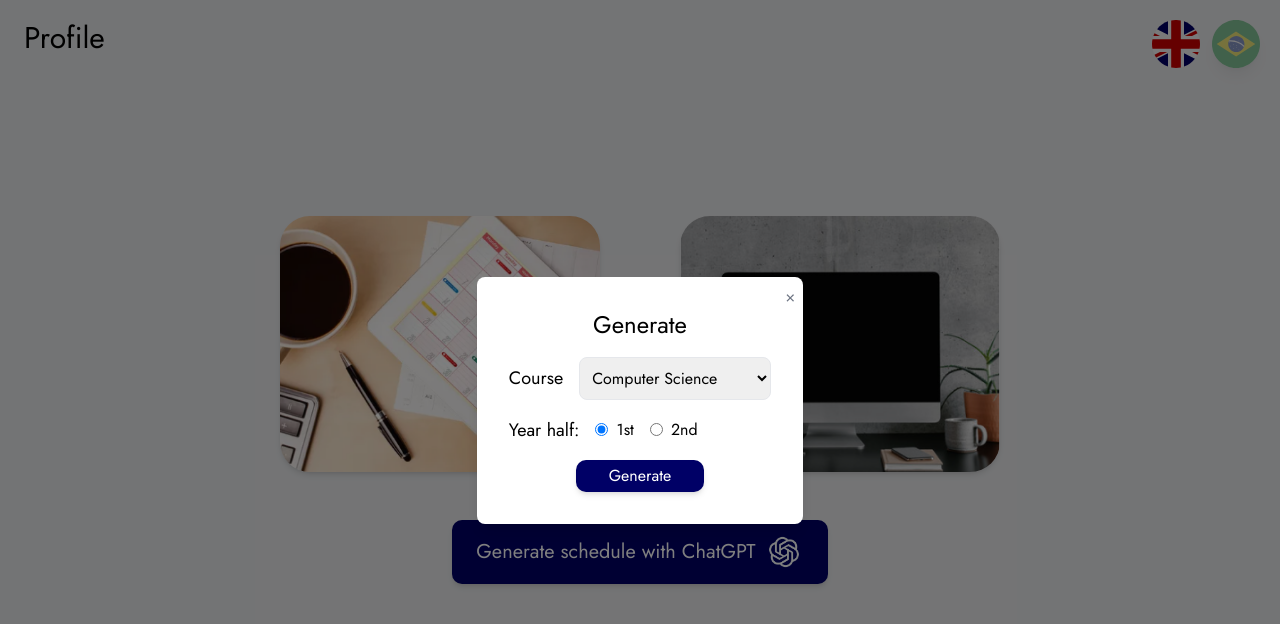
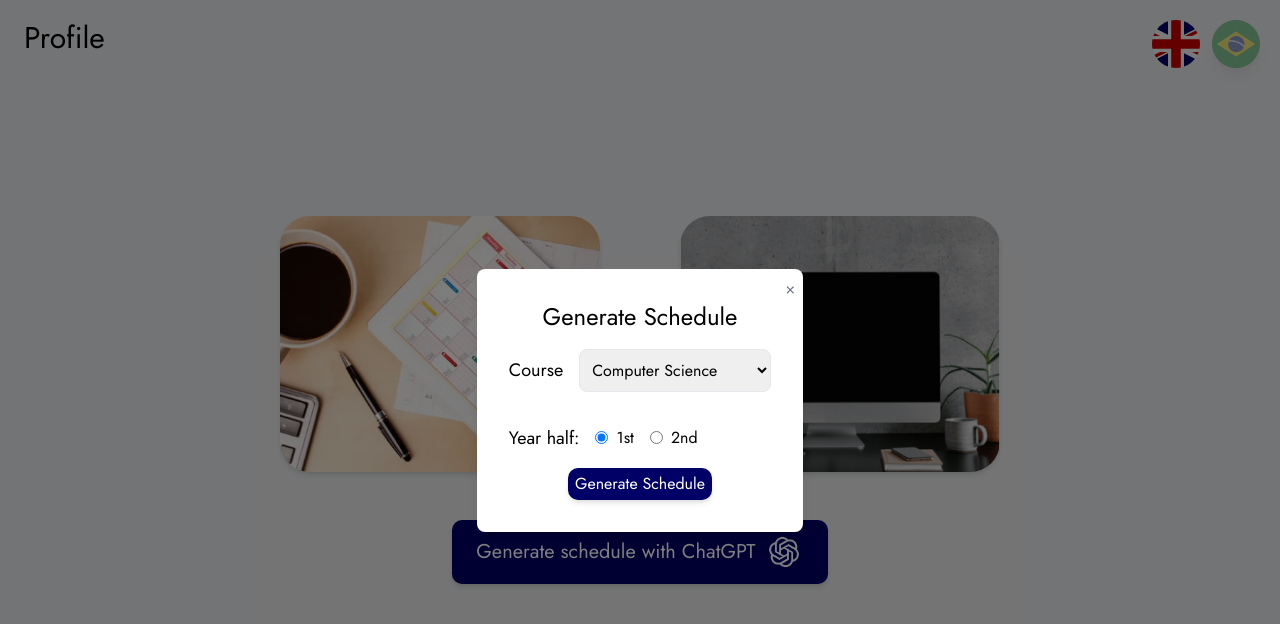
Before and after one commit to Instituto-Maua-de-Tecnologia/20242-Maua-CICSI1-Fontys-frontend, a React (Vite) app: page /coordinator in a window 1280 px wide. Both pictures are taken after a click on the button "Generate Schedule". Shown: the top 624 px of the page. Built offline with nearby package versions, Linux system fonts and the light colour scheme; no server answers.

Commit message:
adjusting style

```diff
--- a/src/screens/coordinator/index.tsx
+++ b/src/screens/coordinator/index.tsx
@@ -20,7 +20,7 @@ const translations = {
     yearHalf: 'Year half:',
     first: '1st',
     second: '2nd',
-    generateButton: 'Generate',
+    generateButton: 'Generate Schedule',
   },
   pt: {
     generateSchedule: 'Gerar Grade de Horários',
@@ -33,7 +33,7 @@ const translations = {
     yearHalf: 'Semestre:',
     first: '1º',
     second: '2º',
-    generateButton: 'Gerar'
+    generateButton: 'Gerar Cronograma'
   }
 };
 
@@ -176,7 +176,7 @@ function CoordinatorScreen() {
                 <option value="course1">{translations[currentLanguage].computerScience}</option>
               </select>
             </div>
-            <div className="mb-4 flex items-center">
+            <div className="mb-4 flex items-center mt-8">
               <label className="block text-lg mb-0 mr-4">{translations[currentLanguage].yearHalf}</label>
               <div className="flex space-x-4">
                 <label className="flex items-center space-x-2">
@@ -206,7 +206,7 @@ function CoordinatorScreen() {
             <div className="flex justify-center">
               <button
                 onClick={algorithm ? handleGenerateSchedule : handleGenerateWithAI}
-                className="w-32 h-8 bg-[#000066] text-white rounded-[10px] shadow-md hover:shadow-lg flex justify-center items-center"
+                className="w-36 h-8 bg-[#000066] text-white rounded-[10px] shadow-md hover:shadow-lg flex justify-center items-center"
                 disabled={loading}>
                 {loading ? (
                   <ProgressSpinner style={{ width: '20px', height: '20px' }} strokeWidth="4" />
```
